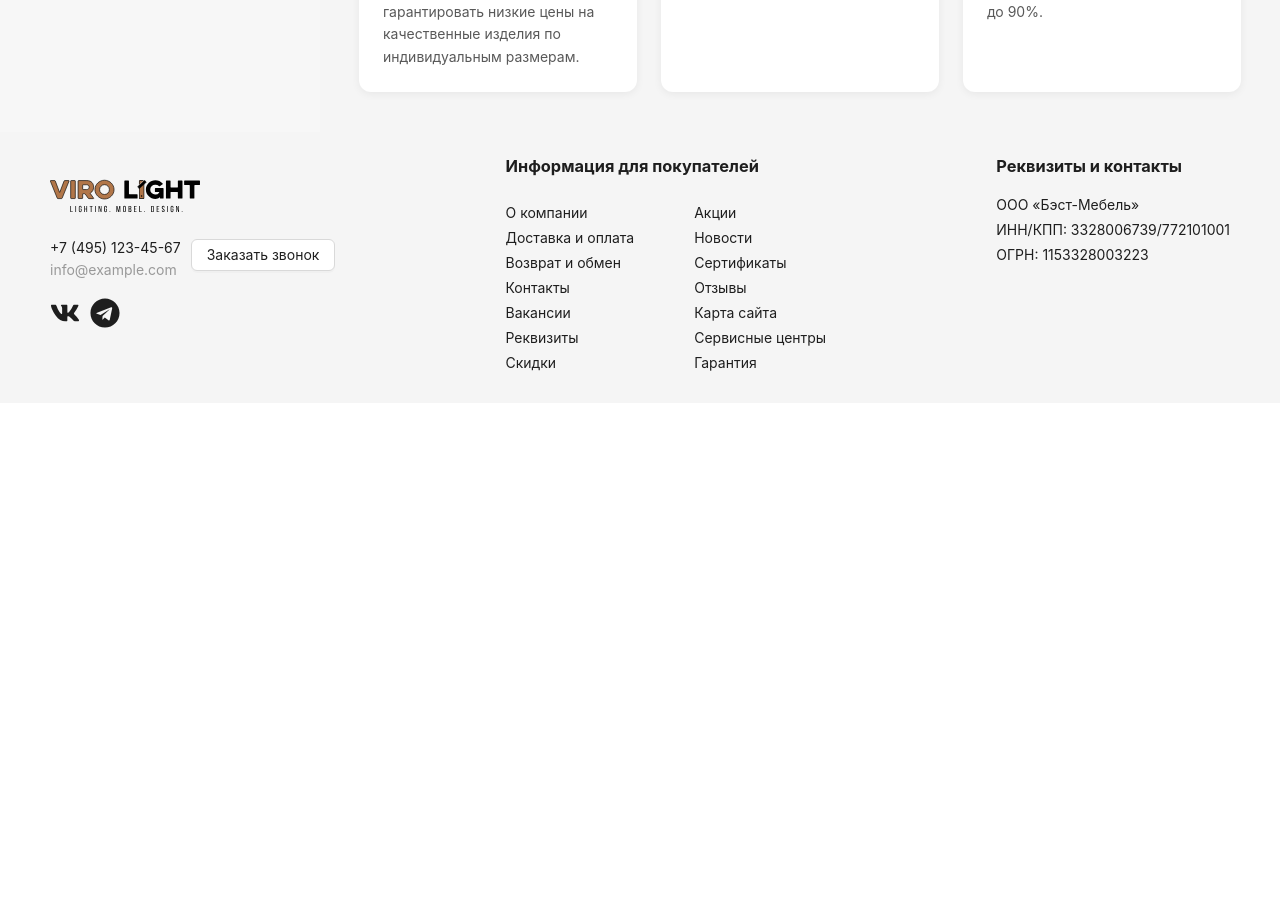
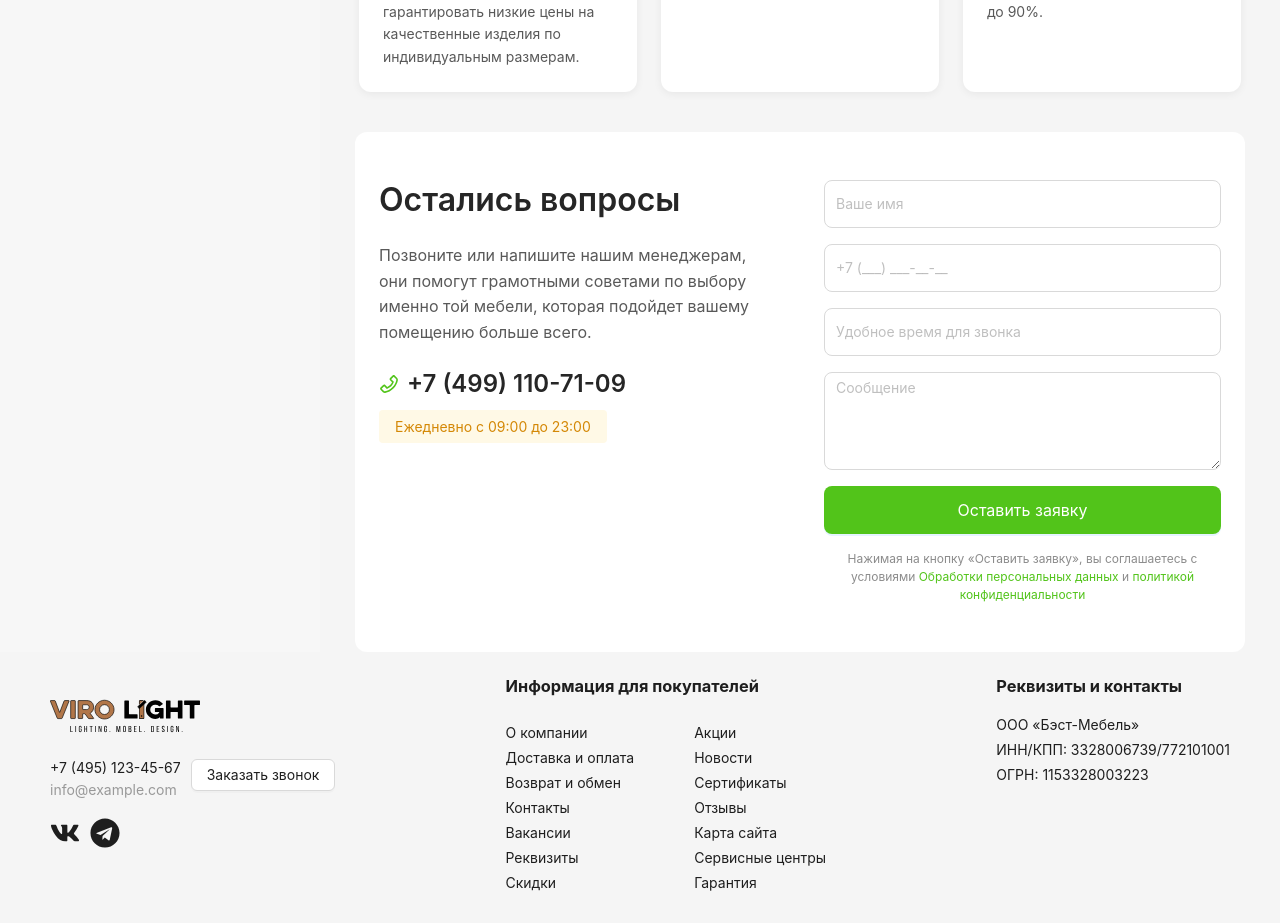
Before and after one commit to IslamLessom/DioLed_test, a Next.js app in the folder client/: page / in a window 1280 px wide. Shown: the part 2500-3423 px from the top of the page. Before the commit the page ends 2903 px from the top, so only its background shows below. Built offline with nearby package versions, Linux system fonts and the light colour scheme.

Commit message:
create Contact Form

```diff
--- a/client/src/app/page.tsx
+++ b/client/src/app/page.tsx
@@ -2,12 +2,14 @@ import ReviewForm from "@/features/reviews/ui/ReviewForm/ReviewForm";
 import "./page.css";
 import { FurnitureGrid } from "@/widgets/furniture-categories";
 import Advantages from "@/widgets/advantages/ui/advantages/Advantages";
+import ContactForm from "@/features/contact-form/ui/ContactForm";
 export default function Home() {
   return (
     <>
       <FurnitureGrid />
       <ReviewForm />
       <Advantages />
+      <ContactForm />
     </>
   );
 }
--- /dev/null
+++ b/client/src/features/contact-form/ui/ContactForm.module.scss
@@ -0,0 +1,152 @@
+// components/ContactForm/ContactForm.module.scss
+.container {
+    padding: 48px 24px;
+    background: #fff;
+    max-width: 1200px;
+    margin: 0 20px;
+    border-radius: 12px;
+}
+
+.content {
+    display: flex;
+    gap: 48px;
+
+    @media (max-width: 768px) {
+        flex-direction: column;
+        gap: 32px;
+    }
+}
+
+.leftSection {
+    flex: 1;
+}
+
+.title {
+    font-size: 32px;
+    font-weight: 600;
+    color: #262626;
+    margin: 0 0 24px;
+}
+
+.description {
+    font-size: 16px;
+    line-height: 1.6;
+    color: #595959;
+    margin-bottom: 24px;
+}
+
+.phone {
+    display: flex;
+    align-items: center;
+    font-size: 24px;
+    font-weight: 600;
+    color: #262626;
+    text-decoration: none;
+    margin-bottom: 12px;
+
+    &:hover {
+        color: #52c41a;
+    }
+}
+
+.phoneIcon {
+    font-size: 20px;
+    margin-right: 8px;
+    color: #52c41a;
+}
+
+.schedule {
+    display: inline-block;
+    padding: 8px 16px;
+    background: #fff9e6;
+    border-radius: 4px;
+    font-size: 14px;
+    color: #d48806;
+}
+
+.formSection {
+    flex: 1;
+}
+
+.form {
+    :global {
+        .ant-form-item {
+            margin-bottom: 16px;
+        }
+    }
+}
+
+.input {
+    height: 48px;
+    border-radius: 8px;
+    border: 1px solid #d9d9d9;
+    transition: all 0.3s ease;
+
+    &:hover,
+    &:focus {
+        border-color: #52c41a;
+        box-shadow: 0 0 0 2px rgba(82, 196, 26, 0.2);
+    }
+}
+
+.textarea {
+    border-radius: 8px;
+    border: 1px solid #d9d9d9;
+    transition: all 0.3s ease;
+    resize: none;
+
+    &:hover,
+    &:focus {
+        border-color: #52c41a;
+        box-shadow: 0 0 0 2px rgba(82, 196, 26, 0.2);
+    }
+}
+
+.submitButton {
+    width: 100%;
+    height: 48px;
+    font-size: 16px;
+    border-radius: 8px;
+    background: #52c41a;
+    border: none;
+
+    &:hover {
+        background: #389e0d;
+    }
+}
+
+.agreement {
+    font-size: 12px;
+    color: #8c8c8c;
+    text-align: center;
+    line-height: 1.5;
+}
+
+.link {
+    color: #52c41a;
+    text-decoration: none;
+
+    &:hover {
+        text-decoration: underline;
+    }
+}
+
+@media (max-width: 768px) {
+    .container {
+        padding: 32px 16px;
+    }
+
+    .title {
+        font-size: 24px;
+        margin-bottom: 16px;
+    }
+
+    .description {
+        font-size: 14px;
+        margin-bottom: 16px;
+    }
+
+    .phone {
+        font-size: 20px;
+    }
+}
--- /dev/null
+++ b/client/src/features/contact-form/ui/ContactForm.tsx
@@ -0,0 +1,101 @@
+"use client";
+import React from "react";
+import { Button, Form, Input } from "antd";
+import { PhoneOutlined } from "@ant-design/icons";
+import Link from "next/link";
+import Image from "next/image";
+import styles from "./ContactForm.module.scss";
+
+const { TextArea } = Input;
+
+const ContactForm: React.FC = () => {
+  const onFinish = (values: any) => {
+    console.log("Form values:", values);
+  };
+
+  return (
+    <div className={styles.container}>
+      <div className={styles.content}>
+        <div className={styles.leftSection}>
+          <h2 className={styles.title}>Остались вопросы</h2>
+          <p className={styles.description}>
+            Позвоните или напишите нашим менеджерам, они помогут грамотными
+            советами по выбору именно той мебели, которая подойдет вашему
+            помещению больше всего.
+          </p>
+          <a href="tel:+74991107109" className={styles.phone}>
+            <PhoneOutlined className={styles.phoneIcon} />
+            +7 (499) 110-71-09
+          </a>
+          <div className={styles.schedule}>Ежедневно с 09:00 до 23:00</div>
+        </div>
+
+        <div className={styles.formSection}>
+          <Form layout="vertical" onFinish={onFinish} className={styles.form}>
+            <Form.Item
+              name="name"
+              rules={[
+                { required: true, message: "Пожалуйста, введите ваше имя" },
+              ]}
+            >
+              <Input placeholder="Ваше имя" className={styles.input} />
+            </Form.Item>
+
+            <Form.Item
+              name="phone"
+              rules={[
+                {
+                  required: true,
+                  message: "Пожалуйста, введите номер телефона",
+                },
+              ]}
+            >
+              <Input
+                placeholder="+7 (___) ___-__-__"
+                className={styles.input}
+              />
+            </Form.Item>
+
+            <Form.Item name="time">
+              <Input
+                placeholder="Удобное время для звонка"
+                className={styles.input}
+              />
+            </Form.Item>
+
+            <Form.Item name="message">
+              <TextArea
+                placeholder="Сообщение"
+                rows={4}
+                className={styles.textarea}
+              />
+            </Form.Item>
+
+            <Form.Item>
+              <Button
+                type="primary"
+                htmlType="submit"
+                className={styles.submitButton}
+              >
+                Оставить заявку
+              </Button>
+            </Form.Item>
+
+            <div className={styles.agreement}>
+              Нажимая на кнопку «Оставить заявку», вы соглашаетесь с условиями{" "}
+              <Link href="/privacy" className={styles.link}>
+                Обработки персональных данных
+              </Link>{" "}
+              и{" "}
+              <Link href="/terms" className={styles.link}>
+                политикой конфиденциальности
+              </Link>
+            </div>
+          </Form>
+        </div>
+      </div>
+    </div>
+  );
+};
+
+export default ContactForm;
--- a/client/src/features/reviews/ui/ReviewForm/ReviewForm.module.scss
+++ b/client/src/features/reviews/ui/ReviewForm/ReviewForm.module.scss
@@ -2,7 +2,6 @@
 .container {
     padding: 40px 24px;
     max-width: 1200px;
-    margin: 0 auto;
 }
 
 .title {
--- a/client/src/widgets/advantages/ui/advantages/Advantages.module.scss
+++ b/client/src/widgets/advantages/ui/advantages/Advantages.module.scss
@@ -3,7 +3,6 @@
 .container {
     padding: 40px 24px;
     max-width: 1200px;
-    margin: 0 auto;
     background: #f5f5f5;
 }
 
```
Also changed, not shown: client/src/features/contact-form/index.ts (added).
